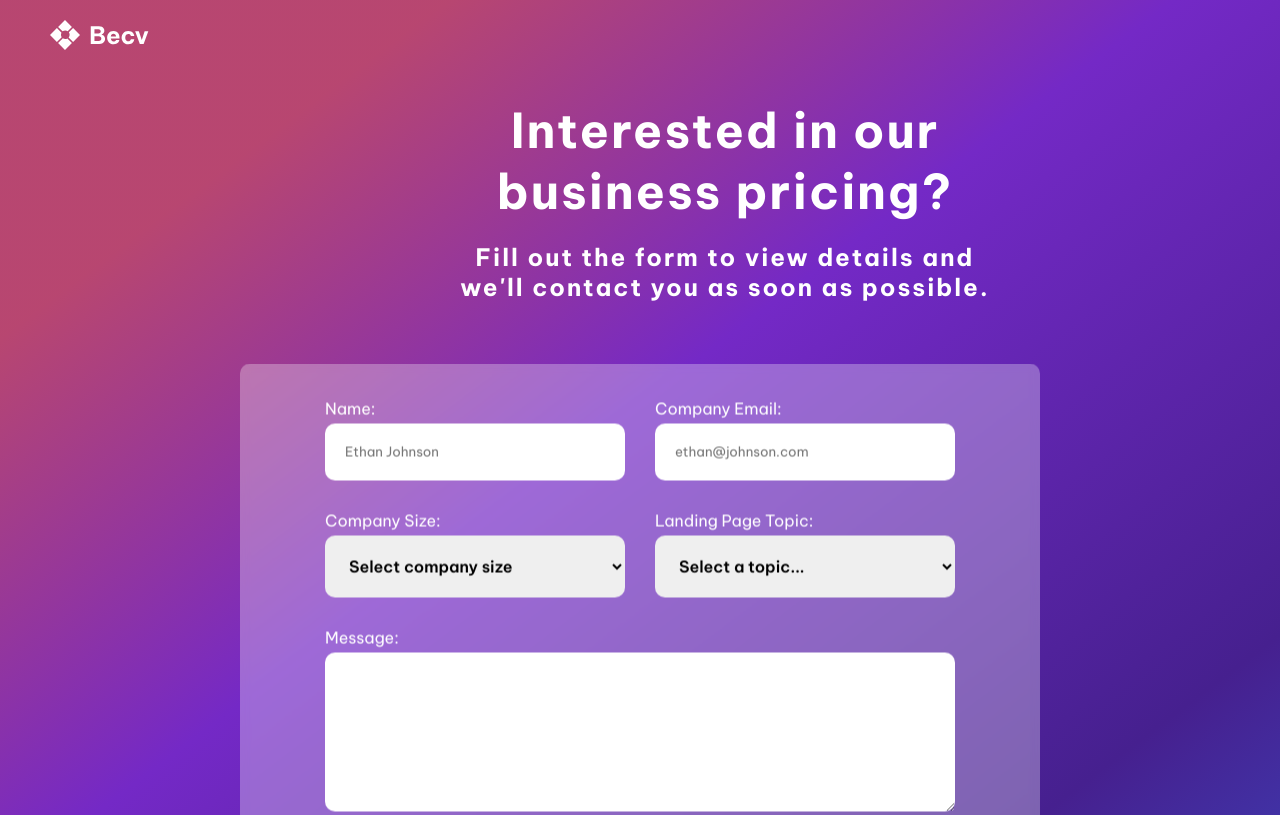
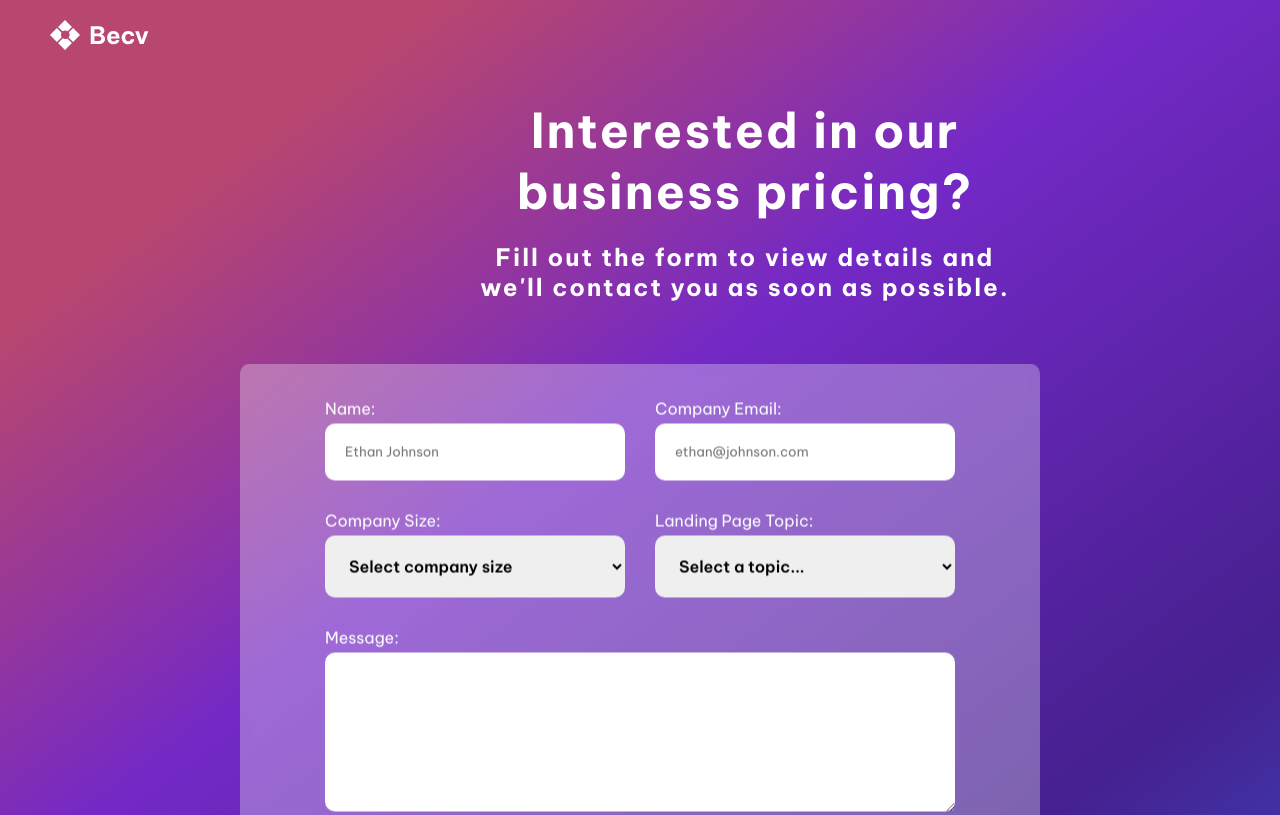
Before and after one commit to NielayShintre/Gradient-Contact-Page, a plain HTML site: page index.html in a window 1280 px wide. Shown: the top 815 px of the page. Drawn offline with Linux system fonts and the light colour scheme.

Commit message:
Update form.css

```diff
--- a/form.css
+++ b/form.css
@@ -31,7 +31,7 @@
   position: absolute;
   width: 550px;
   top: 100px;
-  left: 450px;
+  left: 470px;
   color: white;
   font-size: x-large;
   letter-spacing: 2px;
```
